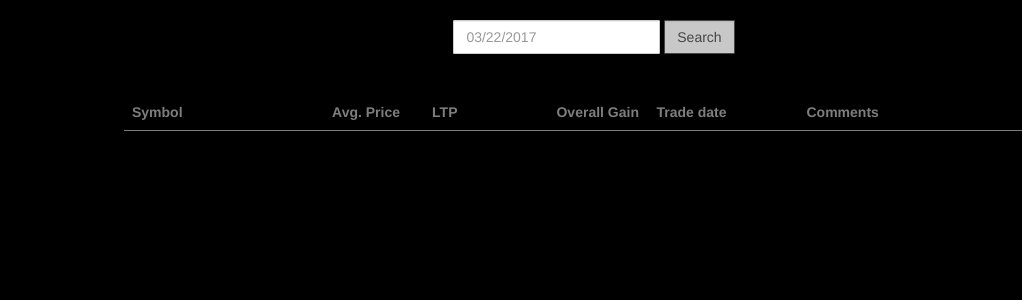
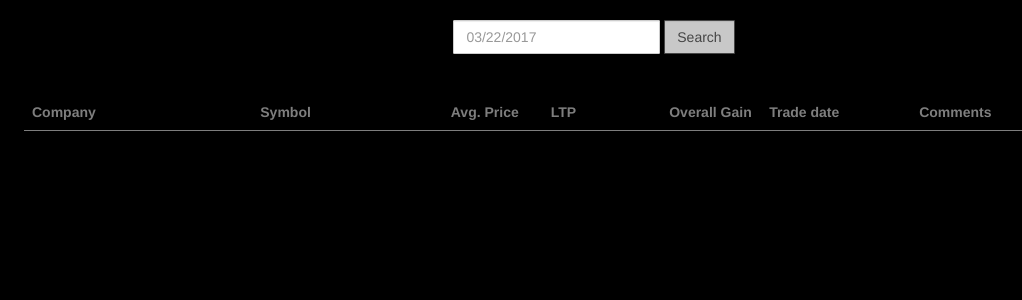
Before and after one commit to mani098/twinbull, a Django app: template stocks/templates/stocks/index.html in a window 1280 px wide. Shown: the part 53-353 px from the top of the page, without its empty margins (46-1068 px from the left). Run offline with Django 3.2, Linux system fonts and the light colour scheme; the template is opened without the code that fills it, so the values that code supplies are empty; some libraries are stand-ins or nearby versions.

Commit message:
Added org name in dashboard

```diff
--- a/static/css/app.css
+++ b/static/css/app.css
@@ -2,7 +2,7 @@ body {
     background-color: #000;
 }
 
-.tbl-heading, .avg-price, .ltp-gn, .ovl-gn, .timeago {
+.tbl-heading, .avg-price, .ltp-gn, .ovl-gn, .timeago, .org-name {
     color: #7e7e7e;
 }
 
@@ -12,7 +12,7 @@ body {
 }
 
 .today-change {
-    font-size: 12px;
+    font-size: 11px;
 }
 
 span.remove-btn {
@@ -40,7 +40,7 @@ span.ok-btn {
 }
 
 .stock-container {
-    margin: 40px 100px 0 100px;
+    margin: 40px 0;
 }
 
 .symbol {
--- a/static/js/app.js
+++ b/static/js/app.js
@@ -44,7 +44,7 @@ function updateStockPrice() {
 
     if (!stock_ids) return;
 
-    $('.ovl-gn, .ltp-gn').html('<img class="pre-loader-gif" src="/static/img/pre-loader.gif">');
+    $('.ovl-gn, .ltp-gn, .org-name').html('<img class="pre-loader-gif" src="/static/img/pre-loader.gif">');
 
     var stockQuotes_url = '/api/stockQuotes?stock_ids=' + stock_ids;
     $.ajax({
@@ -56,9 +56,13 @@ function updateStockPrice() {
                 var lastPrice = value['lastPrice'].replace(',', '');
                 var symbol = value['symbol'];
                 $("." + symbol + '-current-price').text(lastPrice);
+
+                // Add company name
+                $('td[data-company-id=' + symbol + ']').text(value['companyName']);
+
                 var todayChangeSpan = $('.' + symbol + '-today-change'),
                     todayChangePrice = parseFloat(value.change);
-                todayChangeSpan.text(todayChangePrice);
+                todayChangeSpan.text(todayChangePrice + ' (' + value['pChange'] + '%)');
                 changePriceColor(todayChangePrice, todayChangeSpan);
                 var overallGainDiv = $("." + symbol + '-overall-gain');
                 var overallGainPrice = lastPrice - overallGainDiv.attr('data-close');
@@ -74,13 +78,13 @@ function updateStockPrice() {
 function changePriceColor(price, domElement) {
     if (price > 0 || price === NaN) {
         domElement.css('color', '#00cc00');
-        domElement.prepend('<span></span>');
-        domElement.find('span').addClass('glyphicon').addClass('glyphicon-arrow-up');
+        // domElement.prepend('<span></span>');
+        // domElement.find('span').addClass('glyphicon').addClass('glyphicon-arrow-up');
     }
     else {
         domElement.css('color', '#ff0000');
-        domElement.prepend('<span></span>');
-        domElement.find('span').addClass('glyphicon').addClass('glyphicon-arrow-down');
+        // domElement.prepend('<span></span>');
+        // domElement.find('span').addClass('glyphicon').addClass('glyphicon-arrow-down');
     }
 }
 
--- a/stocks/templates/stocks/index.html
+++ b/stocks/templates/stocks/index.html
@@ -14,6 +14,7 @@
         <table class="table">
             <thead>
             <tr>
+                <th class="tbl-heading">Company</th>
                 <th class="tbl-heading">Symbol</th>
                 <th class="tbl-heading" style="width: 100px">Avg. Price</th>
                 <th class="tbl-heading">LTP</th>
@@ -25,6 +26,7 @@
             <tbody>
             {% for i in stocks %}
                 <tr>
+                    <td class="org-name" data-company-id="{{ i.stock.symbol }}"></td>
                     <td>
                         <div class="symbol"
                              data-symbol="{{ i.stock.symbol }}" data-stock-id="{{ i.stock.id }}"
@@ -43,7 +45,7 @@
                         <div class="{{ i.stock.symbol }}-overall-gain-percent addFadeColor"></div>
                     </td>
                     <td>
-{#                        <time class="timeago" datetime="{{ i.trade_date }}"></time>#}
+                        {#                        <time class="timeago" datetime="{{ i.trade_date }}"></time>#}
                         <div class="timeago">{{ i.trade_date }}</div>
                     </td>
                     <td>{{ i.comments }}</td>
```
